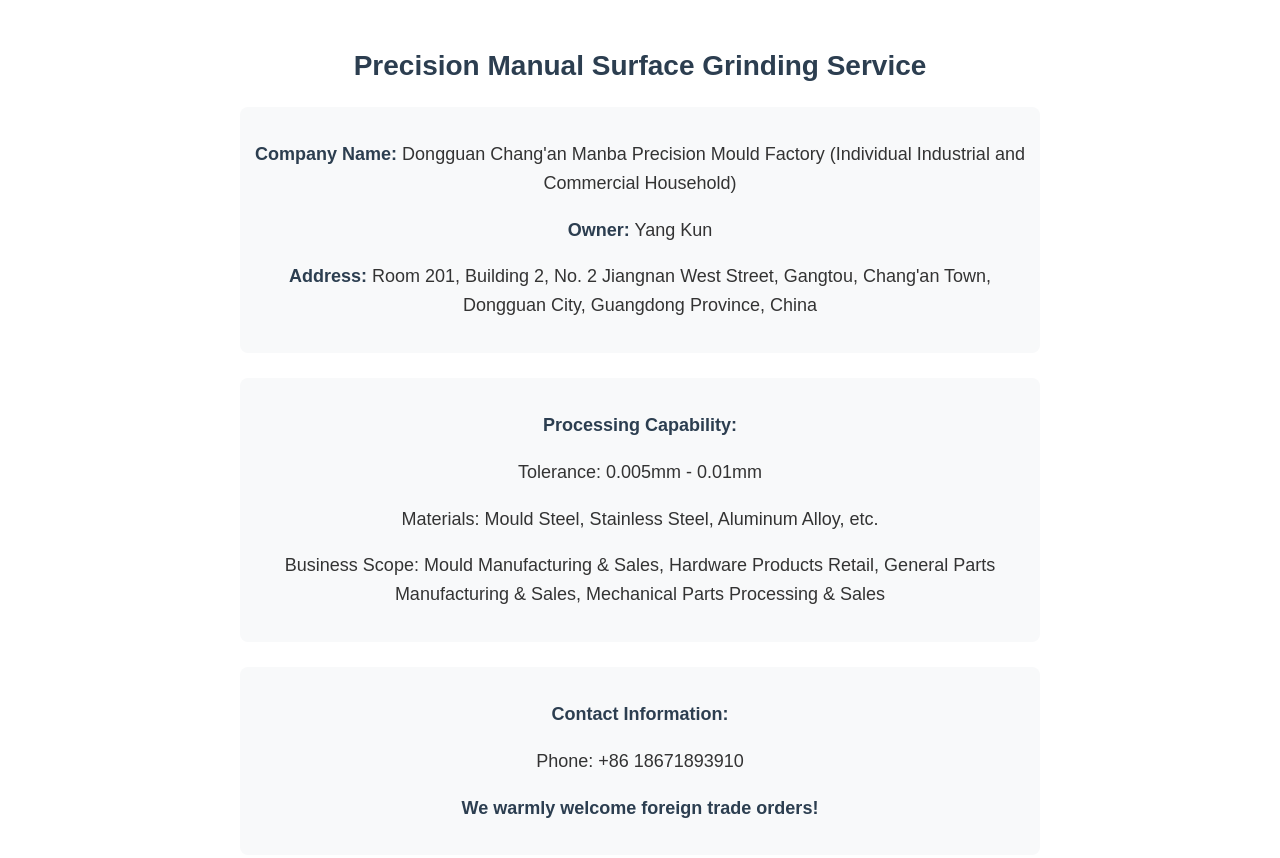
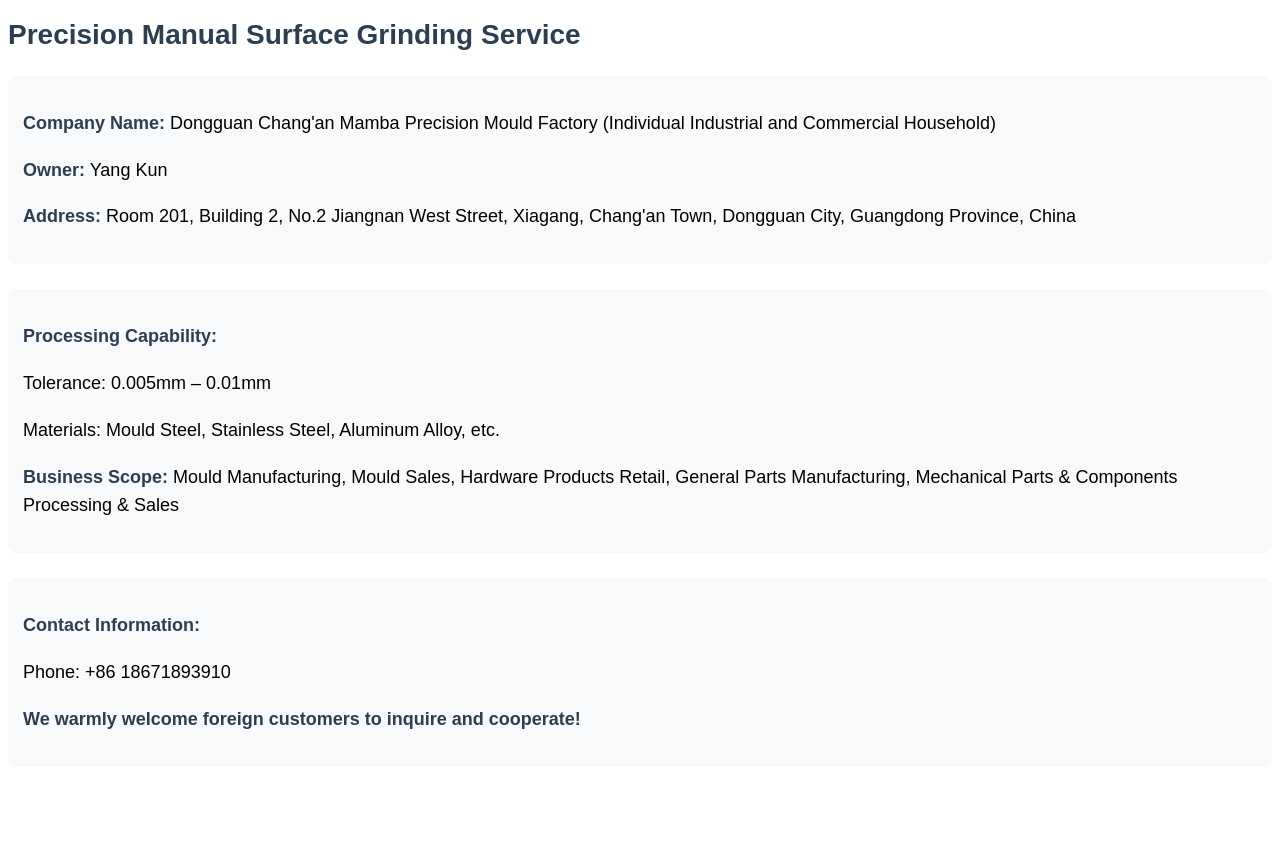
Before and after one commit to gh8449kw7c-ai/-gh8449kw7c-ai.github.io, a plain HTML site: page index.html in a window 1280 px wide. After the commit the page ends 800 px from the top, so only its background shows below. Drawn offline with Linux system fonts and the light colour scheme.

Commit message:
更新 index.html

```diff
--- a/index.html
+++ b/index.html
@@ -2,9 +2,9 @@
 <html lang="en">
 <head>
     <meta charset="UTF-8">
-    <title>Precision Surface Grinding - Dongguan Chang'an Manba Precision Mould Factory</title>
+    <title>Precision Surface Grinding - Dongguan</title>
     <style>
-        body { font-family: Arial, sans-serif; text-align: center; margin: 50px auto; max-width: 800px; color: #333; }
+        body { font-family: Arial, sans-serif; }
         h1 { color: #2c3e50; font-size: 28px; }
         .section { margin: 25px 0; padding: 15px; background: #f8f9fa; border-radius: 8px; }
         p { font-size: 18px; line-height: 1.6; }
@@ -15,22 +15,22 @@
     <h1>Precision Manual Surface Grinding Service</h1>
 
     <div class="section">
-        <p><strong>Company Name:</strong> Dongguan Chang'an Manba Precision Mould Factory (Individual Industrial and Commercial Household)</p>
+        <p><strong>Company Name:</strong> Dongguan Chang'an Mamba Precision Mould Factory (Individual Industrial and Commercial Household)</p>
         <p><strong>Owner:</strong> Yang Kun</p>
-        <p><strong>Address:</strong> Room 201, Building 2, No. 2 Jiangnan West Street, Gangtou, Chang'an Town, Dongguan City, Guangdong Province, China</p>
+        <p><strong>Address:</strong> Room 201, Building 2, No.2 Jiangnan West Street, Xiagang, Chang'an Town, Dongguan City, Guangdong Province, China</p>
     </div>
 
     <div class="section">
         <p><strong>Processing Capability:</strong></p>
-        <p>Tolerance: 0.005mm - 0.01mm</p>
+        <p>Tolerance: 0.005mm – 0.01mm</p>
         <p>Materials: Mould Steel, Stainless Steel, Aluminum Alloy, etc.</p>
-        <p>Business Scope: Mould Manufacturing & Sales, Hardware Products Retail, General Parts Manufacturing & Sales, Mechanical Parts Processing & Sales</p>
+        <p><strong>Business Scope:</strong> Mould Manufacturing, Mould Sales, Hardware Products Retail, General Parts Manufacturing, Mechanical Parts & Components Processing & Sales</p>
     </div>
 
     <div class="section">
         <p><strong>Contact Information:</strong></p>
         <p>Phone: +86 18671893910</p>
-        <p><strong>We warmly welcome foreign trade orders!</strong></p>
+        <p><strong>We warmly welcome foreign customers to inquire and cooperate!</strong></p>
     </div>
 </body>
 </html>
```
